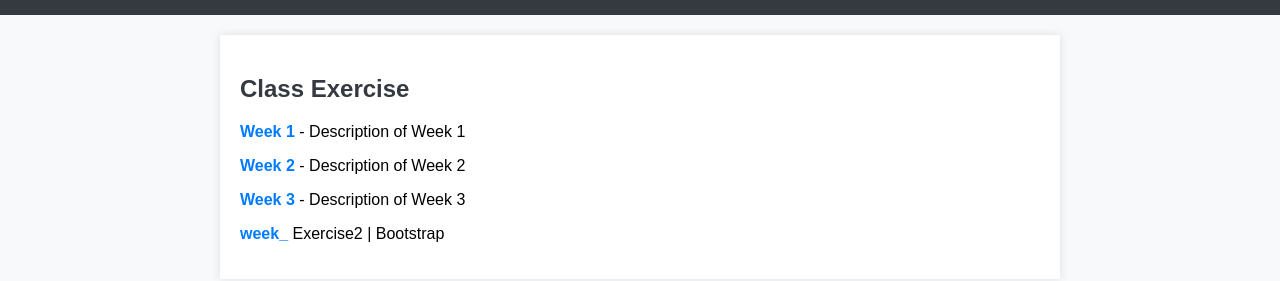
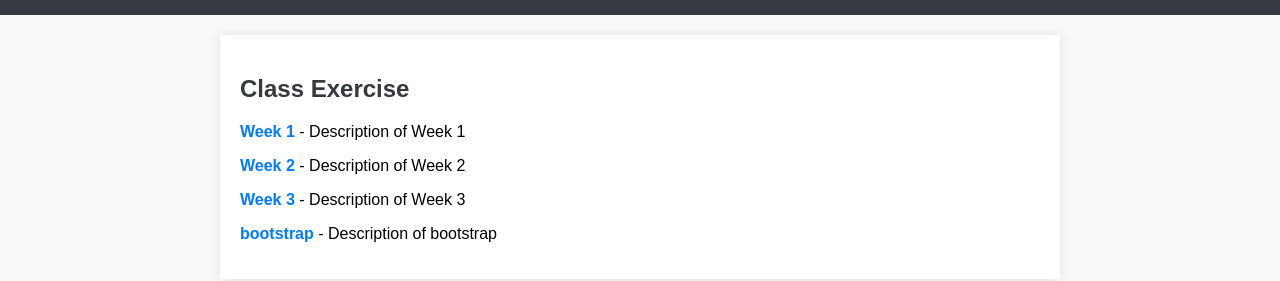
Before and after one commit to 054-Ittikorn/6540011054_Ittikornming, a plain HTML site: page index.html in a window 1280 px wide. Shown: the part 75-356 px from the top of the page. Drawn offline with Linux system fonts and the light colour scheme.

Commit message:
first commit

```diff
--- a/index.html
+++ b/index.html
@@ -66,7 +66,7 @@
             <li><a href="https://054-ittikorn.github.io/6540011054_web/week_1/ex1_054.html">Week 1</a> - Description of Week 1</li>
             <li><a href="https://054-ittikorn.github.io/6540011054_web/week_2/ex2_054.html">Week 2</a> - Description of Week 2</li>
             <li><a href="https://054-ittikorn.github.io/6540011054_web/week_3/ex3_054.html">Week 3</a> - Description of Week 3</li>
-            <li><a href="https://054-ittikorn.github.io/6540011054_web/bootstrap/bootstrap.html">week_</a> Exercise2 | Bootstrap</li>
+            <li><a href="https://054-ittikorn.github.io/6540011054_web/bootstrap/bootstrap.html">bootstrap</a> - Description of bootstrap</li>
         </ul>
     </main>
 </body>
```
